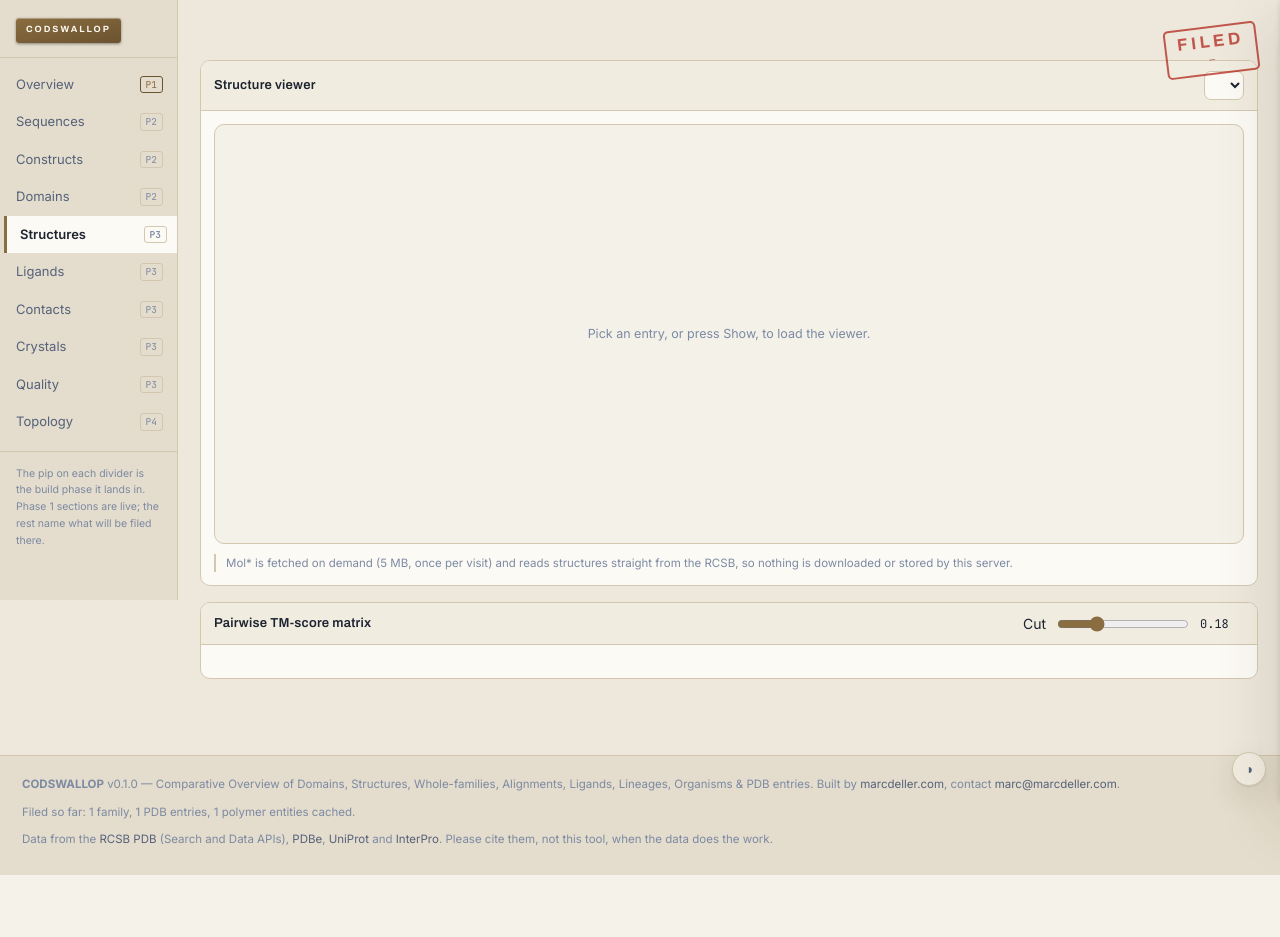
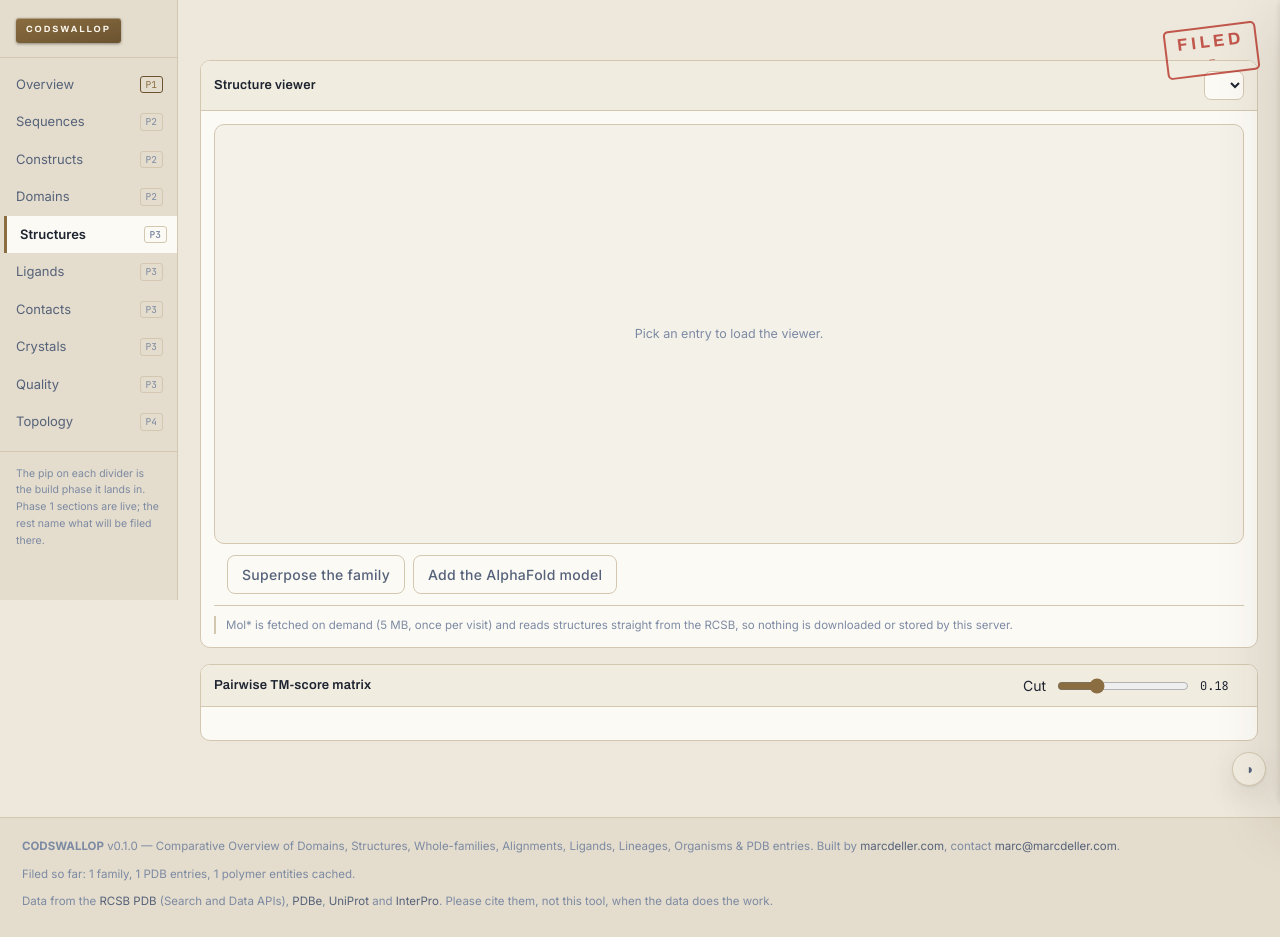
Before and after one commit to bellcheddar/CODSWALLOP, a Flask app: template codswallop/templates/family.html in a window 1280 px wide, after a click that opens the changed part. Before the commit the page ends 875 px from the top, so only its background shows below. Run offline with Flask 3, Linux system fonts and the light colour scheme; the template is opened without the code that fills it: most values are stand-ins (such as "Sample title", 1, 10 or a date in 2020); lists and menus that the app fills with data are empty; some libraries are stand-ins or nearby versions.

Commit message:
Phase 3: family superposition and the AlphaFold overlay
The transforms fall out of the same TM-align run that builds the matrix, so
superposition costs one extra row of alignments rather than a second pipeline.
Each structure is aligned as chain 1 against the reference as chain 2, which
gives u and t in the direction the viewer wants.

The reference is the representative most similar to everything else (the row
with the highest total TM), not the best-resolution one: superposing a family
onto an outlier makes every other structure look wrong. It is also forced into
the loaded set, because every transform maps onto its frame and superposing
without it anchors the pile on a structure that is not there.

TM-align returns a row-major rotation and Mol* wants a column-major 4x4, so
the rotation is transposed on the way in. Getting that backwards produces a
superposition that looks plausible and is mirrored, which is why it is
commented at the conversion rather than left to be rediscovered.

Six structures, not ten: each is a separate download, parse and state-tree
commit, done sequentially because Mol*'s builder cannot be raced. Ten took
over a minute, which reads as a hang; six is about five seconds.

The AlphaFold overlay asks the API for the file URL rather than constructing
it. This was written against -model_v4.cif and the DB is already serving v6,
so every constructed URL would have 404'd. It is deliberately NOT superposed:
the AFDB model is in its own frame and computing that transform needs an
alignment the browser cannot do, so the panel says it is a comparison rather
than pretending to an overlay.

Co-Authored-By: Claude Opus 5 <noreply@anthropic.com>
Claude-Session: https://claude.ai/code/session_01TYYYV9aGyWB9jsSWf4Cbdy

```diff
--- a/codswallop/embed_io.py
+++ b/codswallop/embed_io.py
@@ -17,7 +17,7 @@ from . import config
 
 logger = logging.getLogger(__name__)
 
-VERSION = 1
+VERSION = 2
 EMBED_DIR = config.DATA_DIR / "embeddings"
 
 
--- a/codswallop/layout.py
+++ b/codswallop/layout.py
@@ -115,6 +115,9 @@ def _from_embedding(members: list[dict], embedding: dict) -> dict:
         # artefact. ~36 kB for an 80-representative family.
         "tm": tm,
         "representatives": reps,
+        # The structure everything else was superposed onto, so the panel can
+        # name it rather than guessing at the first representative.
+        "reference": embedding.get("reference"),
         "n_representatives": len(reps),
         "n_pairs": embedding.get("n_pairs"),
         "median_tm": embedding.get("median_tm"),
--- a/codswallop/static/family.js
+++ b/codswallop/static/family.js
@@ -1285,6 +1285,10 @@
     if (ex) ex.addEventListener("click", exportCrystals);
     var cutter = $("tmCut");
     if (cutter) cutter.addEventListener("input", renderHeatmap);
+    var sp = $("btnSuperpose");
+    if (sp) sp.addEventListener("click", superposeFamily);
+    var af = $("btnAlphaFold");
+    if (af) af.addEventListener("click", addAlphaFold);
   }
 
   /* ---- conservation, the logo, and the engineered positions ----------------------- */
@@ -1491,9 +1495,99 @@
     }
   }
 
+  var currentViewer = null;
+
   function loadStructure(pdbId) {
     if (!pdbId) return;
-    window.CodswallopViewer.show($("structureHost"), pdbId);
+    window.CodswallopViewer.show($("structureHost"), pdbId).then(function (v) {
+      currentViewer = v;
+      $("superposeNote").textContent = "";
+    });
+  }
+
+  /* Superpose the representatives of the current TM cluster, or the family's top ones.
+     Capped hard: each structure is a separate download and a separate Mol* state tree, and
+     a dozen is already a slow load on a laptop. */
+  // Six, not ten. Each structure is a separate download, parse and Mol* state-tree
+  // commit, done sequentially because the builder cannot be raced; ten took over a
+  // minute on a warm connection, which reads as a hang.
+  var SUPERPOSE_MAX = 6;
+
+  function superposeFamily() {
+    var m = S.family.map;
+    if (!m || !m.embedded) {
+      $("superposeNote").textContent =
+        "Superposition needs the structural embedding: run CODSWALLOP.py embed first.";
+      return;
+    }
+    // If a cluster is selected, superpose that; otherwise the most-used constructs.
+    var reps = m.representatives.filter(function (r) {
+      return !S.cluster || S.cluster.has(r.seq_id);
+    });
+    reps = reps.filter(function (r) { return r.transform; })
+               .sort(function (a, b) { return b.n_entities - a.n_entities; })
+               .slice(0, SUPERPOSE_MAX);
+    // The reference must be among the structures actually loaded: every transform maps onto
+    // its frame, so superposing without it anchors the pile on a structure that is not there.
+    if (m.reference && !reps.some(function (r) { return r.pdb_id === m.reference; })) {
+      var ref = m.representatives.find(function (r) { return r.pdb_id === m.reference; });
+      if (ref && ref.transform) reps = [ref].concat(reps.slice(0, SUPERPOSE_MAX - 1));
+    }
+    if (reps.length < 2) {
+      $("superposeNote").textContent = "Fewer than two alignable structures here.";
+      return;
+    }
+    // Cool colours only: these are data, and the brass is reserved for the drawer.
+    var palette = ["--cyan", "--mint", "--accent", "--violet", "--amber"];
+    var entries = reps.map(function (r, i) {
+      return {
+        pdb_id: r.pdb_id, transform: r.transform,
+        colour: cssColour(palette[i % palette.length]),
+      };
+    });
+    $("superposeNote").textContent = "Superposing " + reps.length + " structures onto " +
+      (m.reference || reps[0].pdb_id) + "…";
+    window.CodswallopViewer.superpose($("structureHost"), entries).then(function (v) {
+      currentViewer = v;
+      $("superposeNote").textContent = reps.length + " structures on " +
+        (m.reference || reps[0].pdb_id) + " (" +
+        reps.map(function (r) { return r.pdb_id; }).join(" ") + ")";
+    });
+  }
+
+  /** A CSS custom property as the {r,g,b} Mol* uniform colouring wants. */
+  function cssColour(varName) {
+    var hex = getComputedStyle(document.documentElement).getPropertyValue(varName).trim();
+    var m = /^#?([0-9a-f]{6})$/i.exec(hex);
+    return m ? parseInt(m[1], 16) : 0x5b8cff;
+  }
+
+  function addAlphaFold() {
+    var acc = S.family.seed && /^[A-Z0-9]{6,10}$/i.test(S.family.seed) ? S.family.seed : null;
+    if (!acc) {
+      // Fall back to the accession most members carry, since a family seeded from a PDB ID
+      // has no accession of its own.
+      var counts = {};
+      S.members.forEach(function (m) {
+        if (m.uniprot) counts[m.uniprot] = (counts[m.uniprot] || 0) + 1;
+      });
+      acc = Object.keys(counts).sort(function (a, b) { return counts[b] - counts[a]; })[0];
+    }
+    if (!acc) {
+      $("superposeNote").textContent = "No UniProt accession for this family.";
+      return;
+    }
+    if (!currentViewer) {
+      $("superposeNote").textContent = "Load a structure first.";
+      return;
+    }
+    $("superposeNote").textContent = "Fetching the AlphaFold model for " + acc + "…";
+    window.CodswallopViewer.addAlphaFold(currentViewer, acc).then(function () {
+      $("superposeNote").textContent = "AlphaFold model for " + acc +
+        " added, coloured by pLDDT. It sits in its own frame: it is not superposed.";
+    }).catch(function (err) {
+      $("superposeNote").textContent = "No AlphaFold model for " + acc + " (" + err.message + ").";
+    });
   }
 
   /* ==================================================================================
--- a/codswallop/static/viewer.js
+++ b/codswallop/static/viewer.js
@@ -123,5 +123,142 @@
     });
   }
 
-  global.CodswallopViewer = { show: show, ensure: ensureMolstar };
+  /* TM-align gives `u` (3x3 rotation, row-major) and `t` (translation) mapping a structure
+     onto the reference. Mol* wants a COLUMN-major 4x4, so the rotation is transposed on the
+     way in. Getting this backwards produces a superposition that looks plausible and is
+     mirrored, which is the failure mode worth naming. */
+  function mat4(u, t) {
+    return [
+      u[0][0], u[1][0], u[2][0], 0,
+      u[0][1], u[1][1], u[2][1], 0,
+      u[0][2], u[1][2], u[2][2], 0,
+      t[0], t[1], t[2], 1,
+    ];
+  }
+
+  /**
+   * Superpose several structures in one viewport.
+   * `entries` is [{pdb_id, transform:{u,t}, colour}], the first being the reference.
+   */
+  function superpose(host, entries, opts) {
+    opts = opts || {};
+    host.textContent = "";
+    var note = document.createElement("p");
+    note.className = "vstatus";
+    note.textContent = "Loading the viewer…";
+    host.appendChild(note);
+
+    return ensureMolstar().then(function (molstar) {
+      var mount = document.createElement("div");
+      mount.className = "vmount";
+      host.appendChild(mount);
+
+      return molstar.Viewer.create(mount, {
+        layoutIsExpanded: false, layoutShowControls: false, layoutShowSequence: false,
+        layoutShowLog: false, layoutShowLeftPanel: false, viewportShowExpand: true,
+        viewportShowSelectionMode: false, viewportShowAnimation: false,
+        pdbProvider: "rcsb", emdbProvider: "rcsb",
+      }).then(function (viewer) {
+        var plugin = viewer.plugin;
+        var ST = molstar.lib.plugin.StateTransforms;
+
+        // Sequentially, not in parallel: Mol*'s state tree is a single builder and racing
+        // several structure loads through it drops representations at random.
+        var chain = Promise.resolve();
+        entries.forEach(function (e, i) {
+          chain = chain.then(function () {
+            note.textContent = "Superposing " + e.pdb_id + " (" + (i + 1) + " of " +
+              entries.length + ")…";
+            return plugin.builders.data.download(
+              { url: "https://files.rcsb.org/download/" + e.pdb_id + ".cif", isBinary: false },
+              { state: { isGhost: true } }
+            ).then(function (data) {
+              return plugin.builders.structure.parseTrajectory(data, "mmcif");
+            }).then(function (traj) {
+              return plugin.builders.structure.createModel(traj);
+            }).then(function (model) {
+              return plugin.builders.structure.createStructure(model);
+            }).then(function (struct) {
+              var apply = e.transform
+                ? plugin.build().to(struct).apply(ST.Model.TransformStructureConformation, {
+                    transform: {
+                      name: "matrix",
+                      params: { data: mat4(e.transform.u, e.transform.t), transpose: false },
+                    },
+                  }).commit()
+                : Promise.resolve();
+              return apply.then(function () {
+                return plugin.builders.structure.representation.applyPreset(
+                  struct, "polymer-cartoon",
+                  { theme: { globalName: "uniform",
+                             globalColorParams: { value: e.colour } } });
+              });
+            });
+          });
+        });
+
+        return chain.then(function () {
+          note.remove();
+          applyTheme(viewer);
+          themed.push(viewer);
+          try { plugin.managers.camera.reset(); } catch (err) { /* nothing loaded */ }
+          return viewer;
+        });
+      });
+    }).catch(function (err) {
+      note.className = "vstatus error";
+      note.textContent = "Could not superpose: " + err.message;
+      throw err;
+    });
+  }
+
+  /**
+   * Add the AlphaFold model for `accession` to an existing viewer, coloured by pLDDT.
+   *
+   * Not superposed onto the experimental structures: the AlphaFold DB model is in its own
+   * frame, and computing the transform needs an alignment this browser has no way to do.
+   * Mol* is told to reset the camera around everything, so the two sit side by side and the
+   * comparison is honest about being a comparison rather than an overlay.
+   */
+  function addAlphaFold(viewer, accession) {
+    var plugin = viewer.plugin;
+    // Ask the API for the file URL rather than constructing it. The model version is in the
+    // filename and it moves: this was written against `-model_v4.cif` and the DB is already
+    // serving v6, so every constructed URL would have 404'd.
+    return fetch("https://alphafold.ebi.ac.uk/api/prediction/" +
+                 encodeURIComponent(accession.toUpperCase()))
+      .then(function (r) {
+        if (!r.ok) throw new Error("AlphaFold DB returned " + r.status);
+        return r.json();
+      })
+      .then(function (rows) {
+        if (!rows || !rows.length || !rows[0].cifUrl) {
+          throw new Error("no model for this accession");
+        }
+        return plugin.builders.data.download({ url: rows[0].cifUrl, isBinary: false },
+                                             { state: { isGhost: true } });
+      })
+      .then(function (data) { return plugin.builders.structure.parseTrajectory(data, "mmcif"); })
+      .then(function (traj) { return plugin.builders.structure.createModel(traj); })
+      .then(function (model) { return plugin.builders.structure.createStructure(model); })
+      .then(function (struct) {
+        // "plddt-confidence" is Mol*'s own AlphaFold theme; it reads the B-factor column,
+        // which is where the AFDB stores pLDDT.
+        return plugin.builders.structure.representation.applyPreset(
+          struct, "polymer-cartoon",
+          { theme: { globalName: "plddt-confidence" } }
+        ).catch(function () {
+          // A build without the confidence theme registered: fall back to a flat colour
+          // rather than failing, and the caller says so in the note.
+          return plugin.builders.structure.representation.applyPreset(struct, "polymer-cartoon");
+        });
+      })
+      .then(function () {
+        try { plugin.managers.camera.reset(); } catch (e) { /* nothing to frame */ }
+      });
+  }
+
+  global.CodswallopViewer = {
+    show: show, ensure: ensureMolstar, superpose: superpose, addAlphaFold: addAlphaFold,
+  };
 })(window);
--- a/codswallop/templates/family.html
+++ b/codswallop/templates/family.html
@@ -219,7 +219,13 @@
         </div>
         <div class="panel-body">
           <div class="vhost" id="structureHost">
-            <p class="vstatus">Pick an entry, or press Show, to load the viewer.</p>
+            <p class="vstatus">Pick an entry to load the viewer.</p>
+          </div>
+          <div class="tablebar">
+            <button class="btn ghost" type="button" id="btnSuperpose">Superpose the family</button>
+            <button class="btn ghost" type="button" id="btnAlphaFold">Add the AlphaFold model</button>
+            <span class="grow"></span>
+            <span class="filtersum" id="superposeNote"></span>
           </div>
           <p class="caveat">
             Mol&#42; is fetched on demand (5&nbsp;MB, once per visit) and reads structures
```
Also changed, not shown: codswallop/embed.py (+38 -2 lines).
